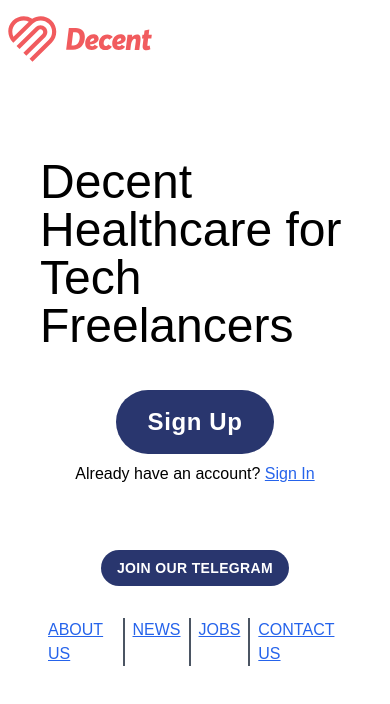
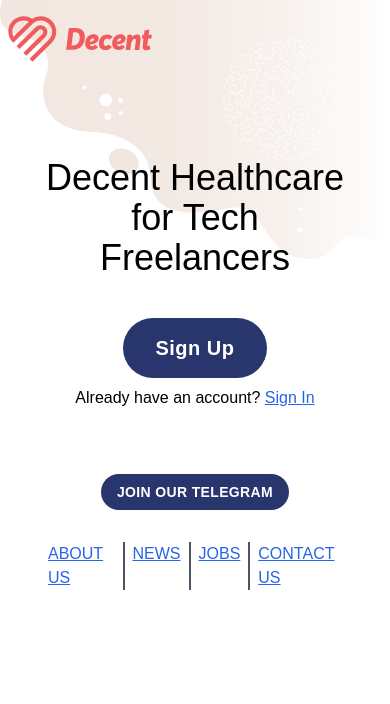
Before and after one commit to scarsam/decent, a Next.js app: page / in a window 390 px wide. Shown: the top 704 px of the page. Built offline with nearby package versions, Linux system fonts and the light colour scheme.

Commit message:
Fixed some mobile responsive issues and added the decent bg pattern

```diff
--- a/components/Button.tsx
+++ b/components/Button.tsx
@@ -9,7 +9,7 @@
   return (
     <button
       className={
-        "bg-primary text-white rounded-full font-semibold px-6 py-2 text-md uppercase tracking-wider hover:bg-primary-dark transition-colors disabled:opacity-70"
+        "bg-primary text-white rounded-full font-semibold px-6 py-2 text-md tracking-wider hover:bg-primary-dark transition-colors disabled:opacity-70"
       }
       {...props}
       disabled={isSubmitting || !isValid}
--- a/components/Link.tsx
+++ b/components/Link.tsx
@@ -12,7 +12,7 @@
   if (isButton) {
     buttonSize =
       size === "large" && isButton
-        ? "px-8 py-4 text-2xl"
+        ? "px-8 py-4 text-xl"
         : "px-4 py-2 text-sm uppercase";
   }
 
--- a/layout/Layout.tsx
+++ b/layout/Layout.tsx
@@ -1,5 +1,9 @@
 const Layout: React.FC = ({ children }) => {
-  return <main className="antialiased">{children}</main>;
+  return (
+    <main className="antialiased  bg-hero-pattern bg-no-repeat bg-right-top">
+      {children}
+    </main>
+  );
 };
 
 export default Layout;
--- a/layout/TopBar.tsx
+++ b/layout/TopBar.tsx
@@ -1,7 +1,15 @@
+import NavLink from "next/link";
+
 const TopBar: React.VFC = () => {
   return (
     <header className="flex py-4 px-2 justify-between items-center">
-      <img className="w-36" alt="Decent logo" src="/decent-logo.svg" />
+      <NavLink href="/">
+        <img
+          className="w-36 hover:cursor-pointer"
+          alt="Decent logo"
+          src="/decent-logo.svg"
+        />
+      </NavLink>
     </header>
   );
 };
--- a/pages/index.tsx
+++ b/pages/index.tsx
@@ -22,8 +22,8 @@
         <link rel="icon" href="/decent-favicon.png" />
       </Head>
 
-      <h1 className="text-5xl mb-10 ">
-        Decent Healthcare for Tech Freelancers
+      <h1 className="text-4xl md:text-5xl mb-10 text-center">
+        Decent Healthcare for <span className="lg:block">Tech Freelancers</span>
       </h1>
       <Link size="large" path="/sign-up" styleAs="button" text="Sign Up" />
       <p className="mt-2 mb-16">
--- a/tailwind.config.js
+++ b/tailwind.config.js
@@ -7,6 +7,9 @@
   darkMode: false, // or 'media' or 'class'
   theme: {
     extend: {
+      backgroundImage: () => ({
+        "hero-pattern": "url('/decent-bg.svg')",
+      }),
       colors: {
         primary: "#29366e",
         "primary-dark": "#1a1a59",
```
Also changed, not shown: public/decent-bg.svg (added).
